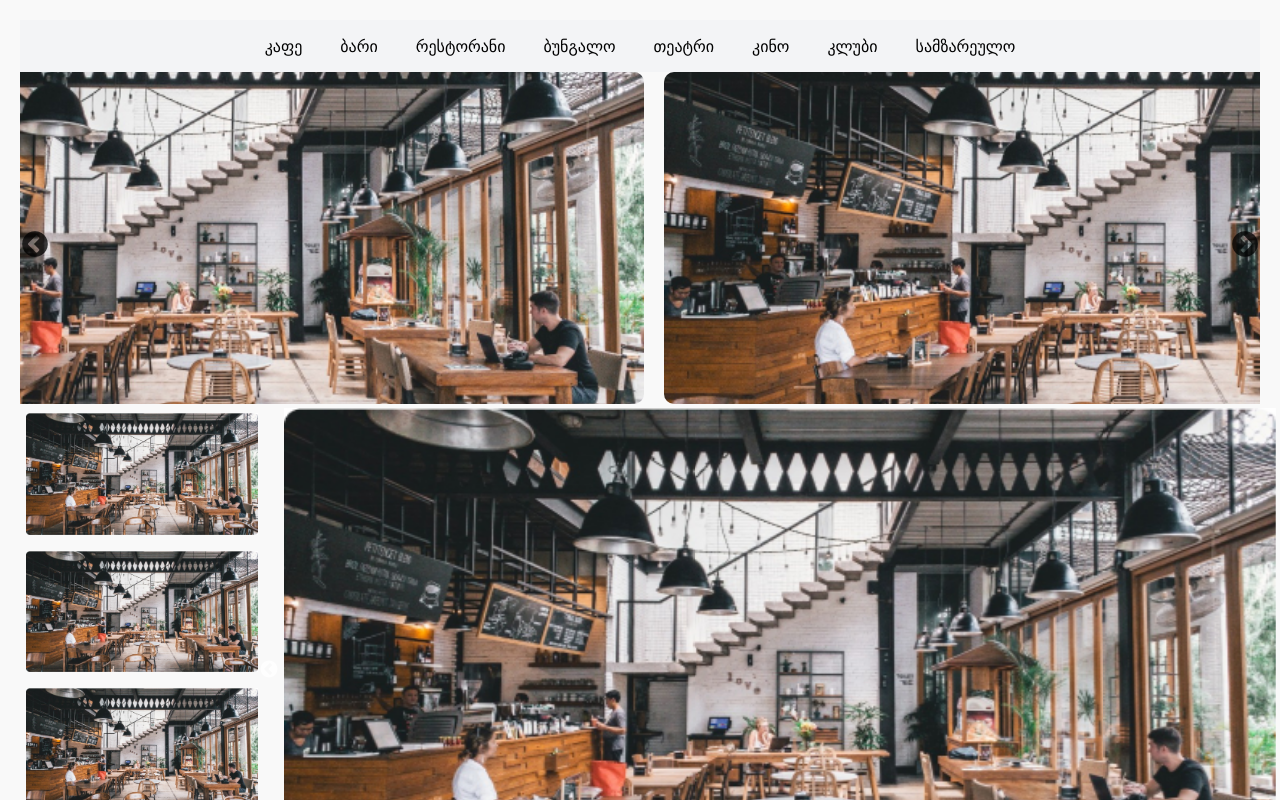
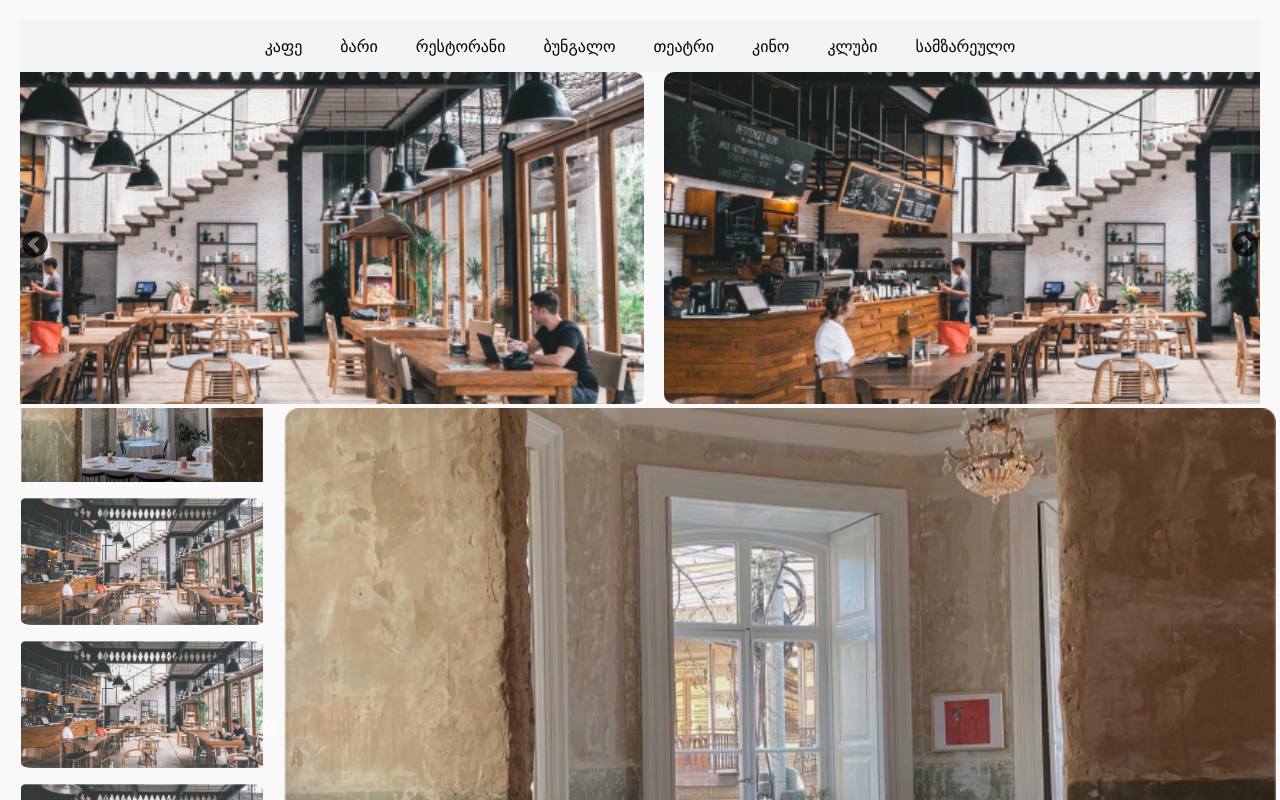
Before and after one commit to lashaiakobadze/el-restauro, a Next.js app: page / in a window 1280 px wide. Shown: the top 800 px of the page. Built offline with nearby package versions, Linux system fonts and the light colour scheme.

Commit message:
fix slider styles

```diff
--- a/src/app/components/slider-with-thumbnails/SliderWithThumbnails.module.css
+++ b/src/app/components/slider-with-thumbnails/SliderWithThumbnails.module.css
@@ -1,4 +1,3 @@
-/* components/SliderWithThumbnails.module.css */
 .container {
   display: flex;
 }
@@ -11,7 +10,7 @@
 .thumbnail img {
   width: 100%;
   cursor: pointer;
-  padding: 5px;
+  padding: 5px 0;
   box-sizing: border-box;
 }
 
--- a/src/app/components/slider-with-thumbnails/SliderWithThumbnails.tsx
+++ b/src/app/components/slider-with-thumbnails/SliderWithThumbnails.tsx
@@ -5,6 +5,7 @@ import Slider from 'react-slick';
 import 'slick-carousel/slick/slick.css';
 import 'slick-carousel/slick/slick-theme.css';
 import styles from './SliderWithThumbnails.module.css';
+import './slider-with-thumbnails.css';
 
 const SliderWithThumbnails = () => {
   const [nav1, setNav1] = useState(null);
@@ -31,14 +32,14 @@ const SliderWithThumbnails = () => {
   };
 
   const images = [
-    '/images/slide1.jpg',
+    '/images/restaurant.png',
     '/images/slide2.jpg',
     '/images/slide3.jpg',
     '/images/slide4.jpg',
   ];
 
   return (
-    <div className={styles.container}>
+    <div className={`${styles.container} slider-with-thumbnails`}>
       <div className={styles.thumbnails}>
         <Slider {...settingsThumbs}>
           {images.map((img, index) => (
--- /dev/null
+++ b/src/app/components/slider-with-thumbnails/slider-with-thumbnails.css
@@ -0,0 +1,8 @@
+.slider-with-thumbnails
+  .slick-list
+  .slick-track
+  .slick-slide:not(.slick-current)
+  img {
+  border-radius: 0px 10px 0px 10px;
+  opacity: 0.88;
+}
--- a/src/app/customer/page.module.css
+++ b/src/app/customer/page.module.css
@@ -1,6 +1,5 @@
 .breadcrumb {
-  padding-top: 34px;
-  padding-bottom: 12px;
+  padding: 10px 0;
 }
 
 .pageContainer {
```
Also changed, not shown: public/images/restaurant.png (added).
